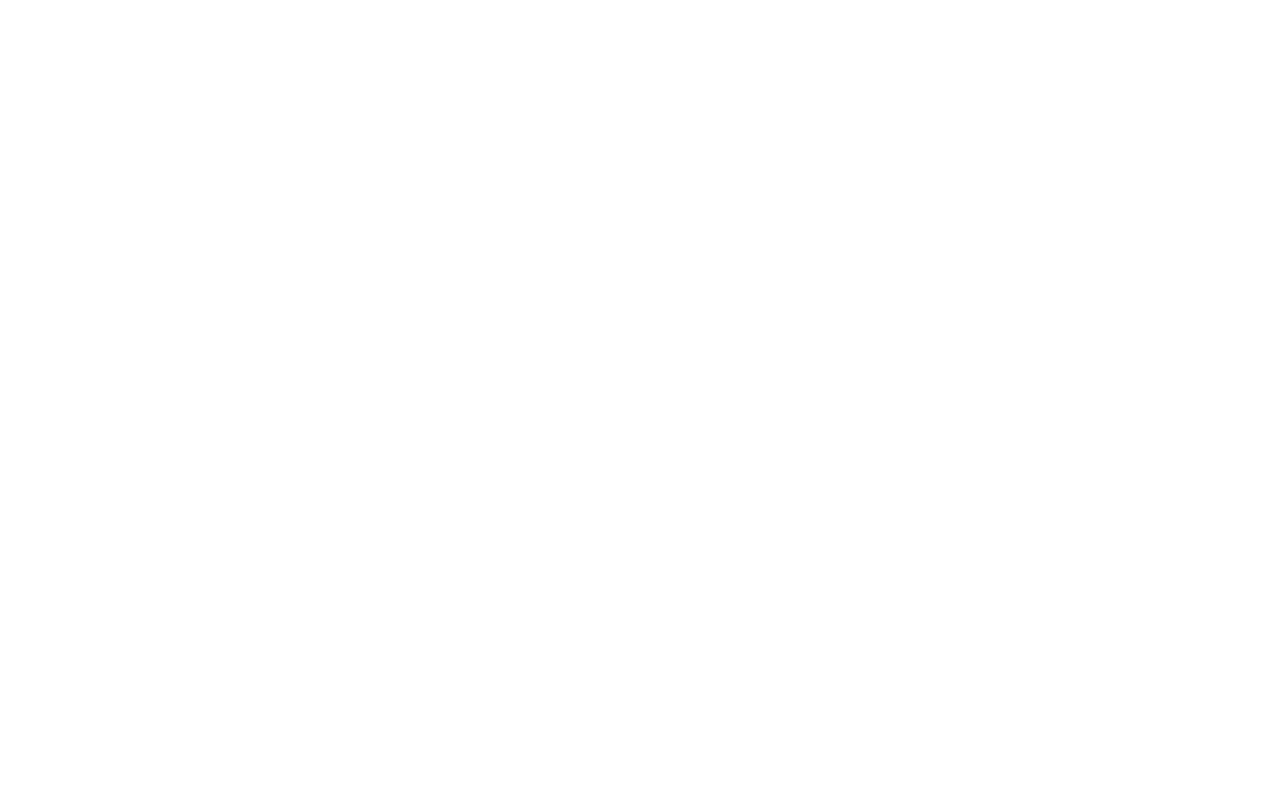
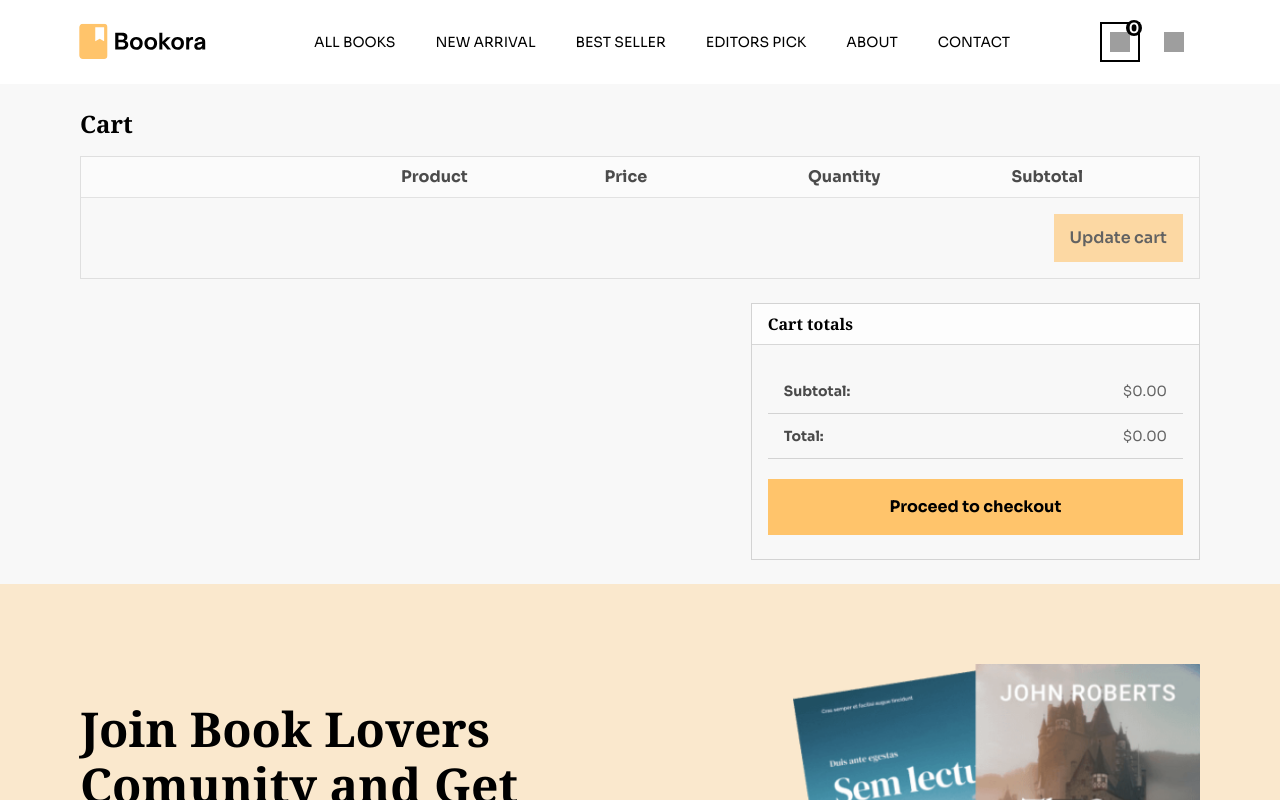
Before and after one commit to zeeshan-ahmad-dev/Bookora, a React (Vite) app in the folder client/: page /cart in a window 1280 px wide. Before the commit this address had no page. Shown: the top 800 px of the page. Built offline with nearby package versions, Linux system fonts and the light colour scheme; grey boxes are pictures that could not be loaded.

Commit message:
Checkout page functionality

```diff
--- a/client/src/App.jsx
+++ b/client/src/App.jsx
@@ -11,6 +11,7 @@ import AddBook from "./pages/AddBook";
 import ProductDetailPage from "./pages/ProductDetailPage";
 import { ToastContainer } from "react-toastify";
 import { CartContextProvider } from "./context/CartContext";
+import CartPage from "./pages/CartPage";
 
 function App() {
   return (
@@ -35,6 +36,7 @@ function App() {
             />
             <Route path="/about" element={<About />} />
             <Route path="/contact" element={<Contact />} />
+            <Route path="/cart" element={<CartPage />} />
             <Route path="/books/add" element={<AddBook />} />
             <Route path="/books/:id" element={<ProductDetailPage />}></Route>
           </Route>
--- a/client/src/components/Navbar.jsx
+++ b/client/src/components/Navbar.jsx
@@ -102,7 +102,7 @@ const Navbar = () => {
             {cart.length > 0 && (
               <div className="px-5 max-h-44 overflow-y-scroll mb-2">
                 {cart.map((book, index) => (
-                  <div
+                  <div key={index}
                     className={`flex gap-2 items-start py-2 border-black/10 ${
                       cart.length - 1 === index ? "border-none" : "border-b"
                     }`}
@@ -131,9 +131,9 @@ const Navbar = () => {
 
             {cart.length > 0 && (
               <div className="px-5 gap-1.5 my-3 flex flex-col">
-                <button className="border text-nowrap border-primary text-primary px-10 py-4 font-bold cursor-pointer">
+                <Link to="/cart" className="border text-nowrap border-primary text-primary px-10 py-4 font-bold cursor-pointer">
                   View cart
-                </button>
+                </Link>
                 <button className="border-none text-nowrap bg-primary text-black px-10 py-4 font-bold cursor-pointer">
                   Checkout
                 </button>
--- a/client/src/context/CartContext.jsx
+++ b/client/src/context/CartContext.jsx
@@ -33,11 +33,16 @@ export const CartContextProvider = ({ children }) => {
 
   const changeQuantity = async (bookId, quantity) => {
     const updatedCart = cart.map((book) =>
-      book._id === bookId ? { ...book, quantity: book.quantity++ } : book
+      book._id === bookId ? { ...book, quantity: quantity } : book
     );
 
     setCart(updatedCart);
     localStorage.setItem("cart", updatedCart);
+  };
+
+  const setUpdatedCart = async (updatedCart) => {
+    setCart(updatedCart);
+    localStorage.setItem("cart", JSON.stringify(updatedCart));
   };
 
   useEffect(() => {
@@ -47,7 +52,7 @@ export const CartContextProvider = ({ children }) => {
 
   useEffect(() => {
     const total = cart.reduce((sum, book) => sum + book.price, 0);
-    setSubtotal(total);
+    setSubtotal(total?.toFixed(2));
     console.log(cart);
   }, [cart]);
 
@@ -56,6 +61,8 @@ export const CartContextProvider = ({ children }) => {
     subtotal,
     addBookToCart,
     removeBookFromCart,
+    changeQuantity,
+    setUpdatedCart
   };
 
   return <CartContext.Provider value={value}>{children}</CartContext.Provider>;
--- a/client/src/pages/CartPage.jsx
+++ b/client/src/pages/CartPage.jsx
@@ -0,0 +1,177 @@
+import { useContext, useEffect, useState } from "react";
+import { CartContext } from "../context/CartContext";
+import assets from "../assets/assets";
+import SubscribeEmail from "../components/SubscribeEmail";
+import { Link } from "react-router-dom";
+
+const CartPage = () => {
+  const { cart, subtotal, setUpdatedCart } = useContext(CartContext);
+  const [isChange, setIsChange] = useState(false);
+  const [tempCart, setTempCart] = useState([]);
+  const [tempSubTotal, setSubTotal] = useState(0);
+
+  const handleChange = (e, index) => {
+    if (!isChange) setIsChange(true); // Sets true to isChange
+
+    const newQuantity = parseInt(e.target.value);
+
+    console.log(e);
+    setTempCart((prev) => {
+      const updatedCart = [...prev];
+      updatedCart[index] = { ...updatedCart[index], quantity: newQuantity };
+      return updatedCart;
+    });
+  };
+
+  const RemoveBook = (id) => {
+    if (!isChange) setIsChange(true);
+
+    setTempCart((prev) => {
+      const updatedCart = prev.filter((book) => book._id !== id);
+      return updatedCart;
+    });
+  };
+
+  const updateCart = () => {
+    if (isChange) {
+      setUpdatedCart(tempCart);
+      setIsChange(false);
+    }
+  };
+
+  useEffect(() => {
+    const total = tempCart.reduce((sum, book) => sum + book.quantity * book.price, 0);
+    setSubTotal(total?.toFixed(2));
+    console.log(tempCart);
+  }, [tempCart, RemoveBook]);
+
+  useEffect(() => {
+    console.log("From my end", cart);
+    setTempCart(cart);
+    setSubTotal(subtotal);
+  }, [cart]);
+
+  return (
+    <main className="bg-secondary py-6">
+      <section className="px-5 lg:px-20">
+        <h2 className="text-2xl font-noto-serif font-bold">Cart</h2>
+        <table className="flex border border-black/10 lg:block my-4 relative">
+          <thead className="flex-1 lg:flex hidden border-b text-black/70 border-black/10 bg-white/40">
+            <tr className="flex justify-between w-full text-left">
+              <th className="min-h-8 py-2 px-4 flex-[0.4] "></th>
+              <th className="min-h-8 py-2 px-4 flex-1 "></th>
+              <th className="min-h-8 py-2 px-4 flex-1 ">Product</th>
+              <th className="min-h-8 py-2 px-4 flex-1 ">Price</th>
+              <th className="min-h-8 py-2 px-4 flex-1 ">Quantity</th>
+              <th className="min-h-8 py-2 px-4 flex-1 ">Subtotal</th>
+            </tr>
+          </thead>
+          <tbody className="flex-1 lg:block lg:w-full">
+            {cart &&
+              tempCart.map((book, index) => (
+                <tr
+                  key={index}
+                  className="flex flex-col lg:justify-between lg:flex-row lg:w-full"
+                >
+                  <td className="flex-[0.4] lg:flex justify-center items-center py-3 border-b border-black/15 px-4 text-right">
+                    <button onClick={() => RemoveBook(book._id)} className="rounded-full border p-0.5 opacity-50 cursor-pointer">
+                      <img className="w-3.5" src={assets.remove_icon} alt="" />
+                    </button>
+                  </td>
+                  <td className="lg:flex-1 py-3 border-b border-black/15 px-4 flex justify-center lg:justify-start items-center">
+                    <img className="w-17" src={book.cover} alt="Book Cover" />
+                  </td>
+                  <td className="lg:flex-1 py-3 border-b border-black/15 px-4 flex justify-between lg:items-center">
+                    <h6 className="lg:hidden font-bold text-sm lg:text-base text-black/80">
+                      Product:
+                    </h6>
+                    <Link
+                      to={`/books/${book._id}`}
+                      className="text-sm lg:text-base text-primary "
+                    >
+                      {book.title}
+                    </Link>
+                  </td>
+                  <td className="lg:flex-1 py-3 border-b border-black/15 px-4 flex justify-between lg:items-center">
+                    <h6 className="lg:hidden font-bold text-sm lg:text-base text-black/80">
+                      Price:
+                    </h6>
+                    <span className="text-sm lg:text-base text-black/80">
+                      ${book.price?.toFixed(2)}
+                    </span>
+                  </td>
+                  <td className="lg:flex-1 py-3 border-b border-black/15 px-4 flex justify-between lg:items-center">
+                    <h6 className="lg:hidden font-bold text-sm lg:text-base text-black/80">
+                      Quantity:
+                    </h6>
+                    <input
+                      className="bg-white text-sm lg:text-base text-black/70 border border-gray-300 outline-none w-12 text-center py-1"
+                      type="number"
+                      name="quantity"
+                      id="quantity"
+                      onChange={(e) => handleChange(e, index)}
+                      value={book.quantity}
+                      min="1"
+                      max="1000"
+                    />
+                  </td>
+                  <td className="lg:flex-1 py-3 border-b border-black/15 px-4 flex justify-between lg:items-center">
+                    <h6 className="lg:hidden font-bold text-sm lg:text-base text-black/80">
+                      Subtotal:
+                    </h6>
+                    <span className="text-sm lg:text-base text-black/80">
+                      ${(book.price * book.quantity).toFixed(2)}
+                    </span>
+                  </td>
+                </tr>
+              ))}
+
+            <tr className="p-4 flex justify-end">
+              <td className="w-full lg:w-fit">
+                <button
+                  onClick={updateCart}
+                  className={`w-full bg-primary text-black cursor-no-drop font-semibold px-4 py-3 ${
+                    isChange
+                      ? "opacity-100 cursor-pointer"
+                      : "opacity-60 cursor-no-drop"
+                  }`}
+                >
+                  Update cart
+                </button>
+              </td>
+            </tr>
+          </tbody>
+        </table>
+
+        {/* Cart Total */}
+        <div className="my-6 lg:flex justify-end">
+          <div className="border border-black/15 lg:flex-[0.4]">
+            <div className="bg-white/70 px-4 py-2 border-b border-black/15">
+              <h3 className="text-base font-noto-serif font-bold">
+                Cart totals
+              </h3>
+            </div>
+            <div className="px-4 py-6 text-sm text-black/60">
+              <div className="flex justify-between border-b py-3 px-4 border-black/15">
+                <p className="font-bold text-black/70">Subtotal:</p>
+                <span>${tempSubTotal}</span>
+              </div>
+              <div className="flex justify-between border-b py-3 px-4 border-black/15">
+                <p className="font-bold text-black/70">Total:</p>
+                <span>${tempSubTotal}</span>
+              </div>
+              <button className="cta-btn font-bold text-black text-base w-full mt-5">
+                Proceed to checkout
+              </button>
+            </div>
+          </div>
+        </div>
+      </section>
+
+      {/* Subscribe to Email Section */}
+      <SubscribeEmail />
+    </main>
+  );
+};
+
+export default CartPage;
```
